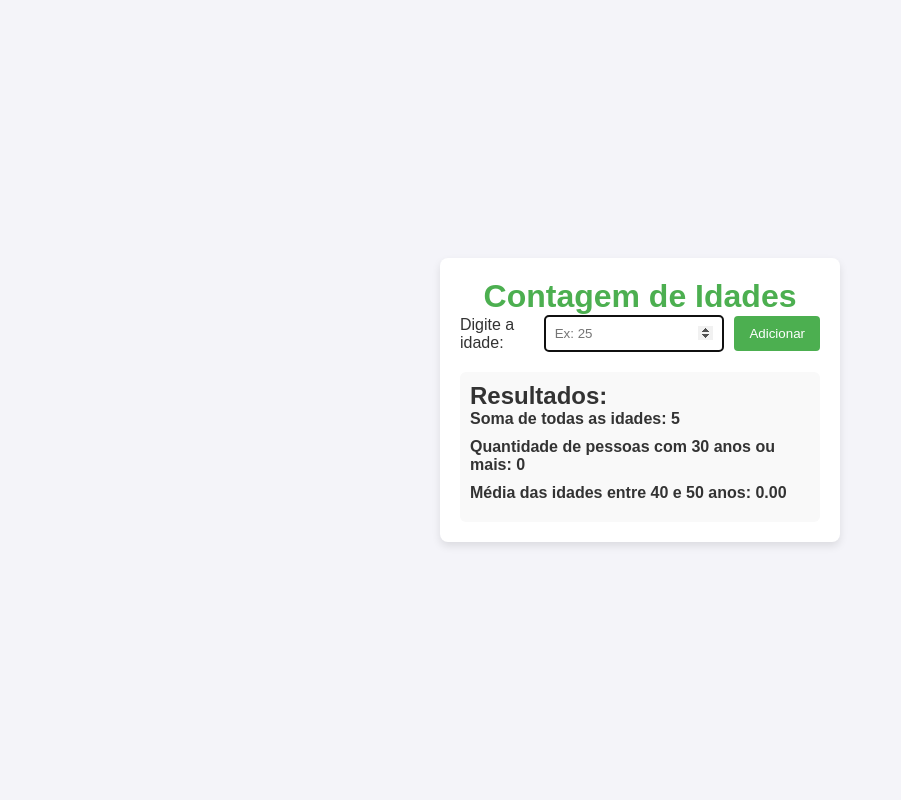
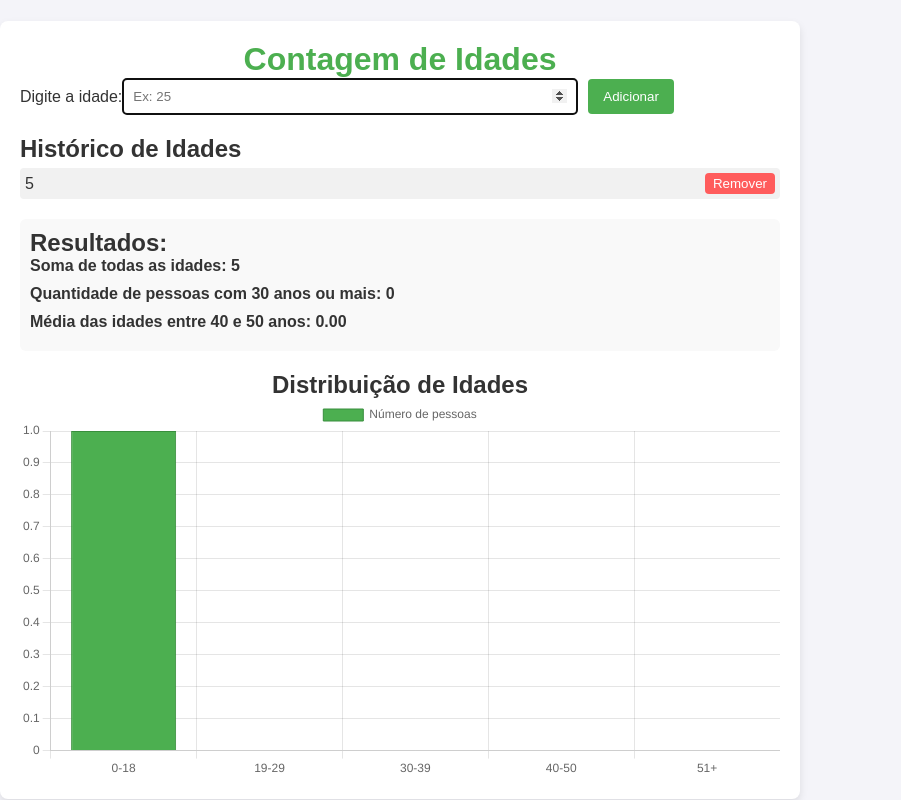
Before and after one commit to guiyti/contagem_online, a plain HTML site: page index.html in a window 1280 px wide. Both pictures are taken after typing "5" into the empty fields and a click on the button "Adicionar". Shown: the whole page, without its empty margins (0-901 px from the left). Drawn offline with nearby package versions, Linux system fonts and the light colour scheme.

Commit message:
melhoras no algoritmo

```diff
--- a/index.html
+++ b/index.html
@@ -3,8 +3,9 @@
 <head>
   <meta charset="UTF-8">
   <meta name="viewport" content="width=device-width, initial-scale=1.0">
-  <title>Contagem de Pessoas</title>
+  <title>Contagem de Idades - Melhorado</title>
   <link rel="stylesheet" href="styles.css">
+  <script src="https://cdn.jsdelivr.net/npm/chart.js"></script> <!-- Biblioteça para gráficos -->
 </head>
 <body>
   <div class="container">
@@ -16,12 +17,22 @@
       <button onclick="adicionarIdade()">Adicionar</button>
     </div>
 
+    <div class="historico">
+      <h2>Histórico de Idades</h2>
+      <ul id="historico-lista"></ul>
+    </div>
+
     <div class="resultados">
       <h2>Resultados:</h2>
       <p><strong>Soma de todas as idades:</strong> <span id="soma-idades">0</span></p>
       <p><strong>Quantidade de pessoas com 30 anos ou mais:</strong> <span id="qtd-30">0</span></p>
       <p><strong>Média das idades entre 40 e 50 anos:</strong> <span id="media-40-50">0</span></p>
     </div>
+
+    <div class="grafico">
+      <h2>Distribuição de Idades</h2>
+      <canvas id="grafico-idades"></canvas>
+    </div>
   </div>
 
   <script src="script.js"></script>
--- a/script.js
+++ b/script.js
@@ -1,35 +1,123 @@
-let idades = []; // Array para armazenar as idades
+let idades = JSON.parse(localStorage.getItem('idades')) || []; // Carregar idades do localStorage
+let chart;
+
+function atualizarResultados() {
+  // Soma de todas as idades
+  const somaIdades = idades.reduce((acc, idade) => acc + idade, 0);
+
+  // Quantidade de pessoas com 30 anos ou mais
+  const qtd30 = idades.filter(idade => idade >= 30).length;
+
+  // Média das idades entre 40 e 50 anos
+  const idades40a50 = idades.filter(idade => idade >= 40 && idade <= 50);
+  const media40a50 = idades40a50.length > 0
+    ? idades40a50.reduce((acc, idade) => acc + idade, 0) / idades40a50.length
+    : 0;
+
+  // Atualizar na interface
+  document.getElementById('soma-idades').textContent = somaIdades;
+  document.getElementById('qtd-30').textContent = qtd30;
+  document.getElementById('media-40-50').textContent = media40a50.toFixed(2);
+
+  // Atualizar gráfico
+  atualizarGrafico();
+}
+
+function atualizarGrafico() {
+  const ctx = document.getElementById('grafico-idades').getContext('2d');
+  const faixaEtarias = [
+    { label: '0-18', count: 0 },
+    { label: '19-29', count: 0 },
+    { label: '30-39', count: 0 },
+    { label: '40-50', count: 0 },
+    { label: '51+', count: 0 },
+  ];
+
+  // Contar as idades por faixa etária
+  idades.forEach(idade => {
+    if (idade <= 18) faixaEtarias[0].count++;
+    else if (idade <= 29) faixaEtarias[1].count++;
+    else if (idade <= 39) faixaEtarias[2].count++;
+    else if (idade <= 50) faixaEtarias[3].count++;
+    else faixaEtarias[4].count++;
+  });
+
+  // Se o gráfico ainda não foi criado, cria ele
+  if (!chart) {
+    chart = new Chart(ctx, {
+      type: 'bar',
+      data: {
+        labels: faixaEtarias.map(faixa => faixa.label),
+        datasets: [{
+          label: 'Número de pessoas',
+          data: faixaEtarias.map(faixa => faixa.count),
+          backgroundColor: '#4CAF50',
+          borderColor: '#388E3C',
+          borderWidth: 1,
+        }]
+      },
+      options: {
+        responsive: true,
+        scales: {
+          y: {
+            beginAtZero: true
+          }
+        }
+      }
+    });
+  } else {
+    // Atualiza os dados do gráfico
+    chart.data.datasets[0].data = faixaEtarias.map(faixa => faixa.count);
+    chart.update();
+  }
+}
 
 function adicionarIdade() {
   const idadeInput = document.getElementById('idade');
   const idade = parseInt(idadeInput.value);
 
-  if (isNaN(idade) || idade < 0) {
+  if (isNaN(idade) || idade <= 0) {
     alert('Por favor, insira uma idade válida.');
     return;
   }
 
-  // Adicionar a idade no array
+  // Adicionar idade
   idades.push(idade);
+  localStorage.setItem('idades', JSON.stringify(idades)); // Salvar no localStorage
 
-  // Atualizar os resultados
+  // Atualizar os resultados e o histórico
   atualizarResultados();
+  adicionarHistorico(idade);
 
-  // Limpar o campo de input
   idadeInput.value = '';
   idadeInput.focus();
 }
 
-function atualizarResultados() {
-  const somaIdades = idades.reduce((acc, idade) => acc + idade, 0);
-  const qtd30 = idades.filter(idade => idade >= 30).length;
-  const idades40a50 = idades.filter(idade => idade >= 40 && idade <= 50);
-  const media40a50 = idades40a50.length > 0
-    ? idades40a50.reduce((acc, idade) => acc + idade, 0) / idades40a50.length
-    : 0;
+function adicionarHistorico(idade) {
+  const listaHistorico = document.getElementById('historico-lista');
+  const li = document.createElement('li');
+  li.innerHTML = `${idade} <button onclick="removerIdade(${idade})">Remover</button>`;
+  listaHistorico.appendChild(li);
+}
 
-  // Atualizar os valores na interface
-  document.getElementById('soma-idades').textContent = somaIdades;
-  document.getElementById('qtd-30').textContent = qtd30;
-  document.getElementById('media-40-50').textContent = media40a50.toFixed(2);
+function removerIdade(idade) {
+  // Remover idade
+  idades = idades.filter(i => i !== idade);
+  localStorage.setItem('idades', JSON.stringify(idades)); // Atualizar no localStorage
+
+  // Atualizar os resultados e o histórico
+  atualizarResultados();
+  atualizarHistorico();
 }
+
+function atualizarHistorico() {
+  const listaHistorico = document.getElementById('historico-lista');
+  listaHistorico.innerHTML = '';
+  idades.forEach(idade => {
+    adicionarHistorico(idade);
+  });
+}
+
+// Carregar resultados e histórico ao carregar a página
+atualizarResultados();
+atualizarHistorico();
--- a/styles.css
+++ b/styles.css
@@ -10,7 +10,8 @@
     background-color: #f4f4f9;
     display: flex;
     justify-content: center;
-    align-items: center;
+    align-items: flex-start;
+    flex-direction: column;
     height: 100vh;
     color: #333;
   }
@@ -21,7 +22,8 @@
     border-radius: 8px;
     box-shadow: 0 4px 8px rgba(0, 0, 0, 0.1);
     width: 100%;
-    max-width: 400px;
+    max-width: 800px;
+    margin-top: 20px;
   }
 
   h1 {
@@ -56,6 +58,34 @@
     background-color: #45a049;
   }
 
+  .historico ul {
+    list-style: none;
+    padding-left: 0;
+  }
+
+  .historico li {
+    margin: 5px 0;
+    padding: 5px;
+    background-color: #f1f1f1;
+    border-radius: 4px;
+    display: flex;
+    justify-content: space-between;
+    align-items: center;
+  }
+
+  .historico button {
+    padding: 3px 8px;
+    background-color: #ff5c5c;
+    color: white;
+    border: none;
+    border-radius: 4px;
+    cursor: pointer;
+  }
+
+  .historico button:hover {
+    background-color: #f44336;
+  }
+
   .resultados {
     background-color: #f9f9f9;
     padding: 10px;
@@ -70,3 +100,8 @@
   .resultados span {
     font-weight: bold;
   }
+
+  .grafico {
+    margin-top: 20px;
+    text-align: center;
+  }
```
Also changed, not shown: 1 other file.
